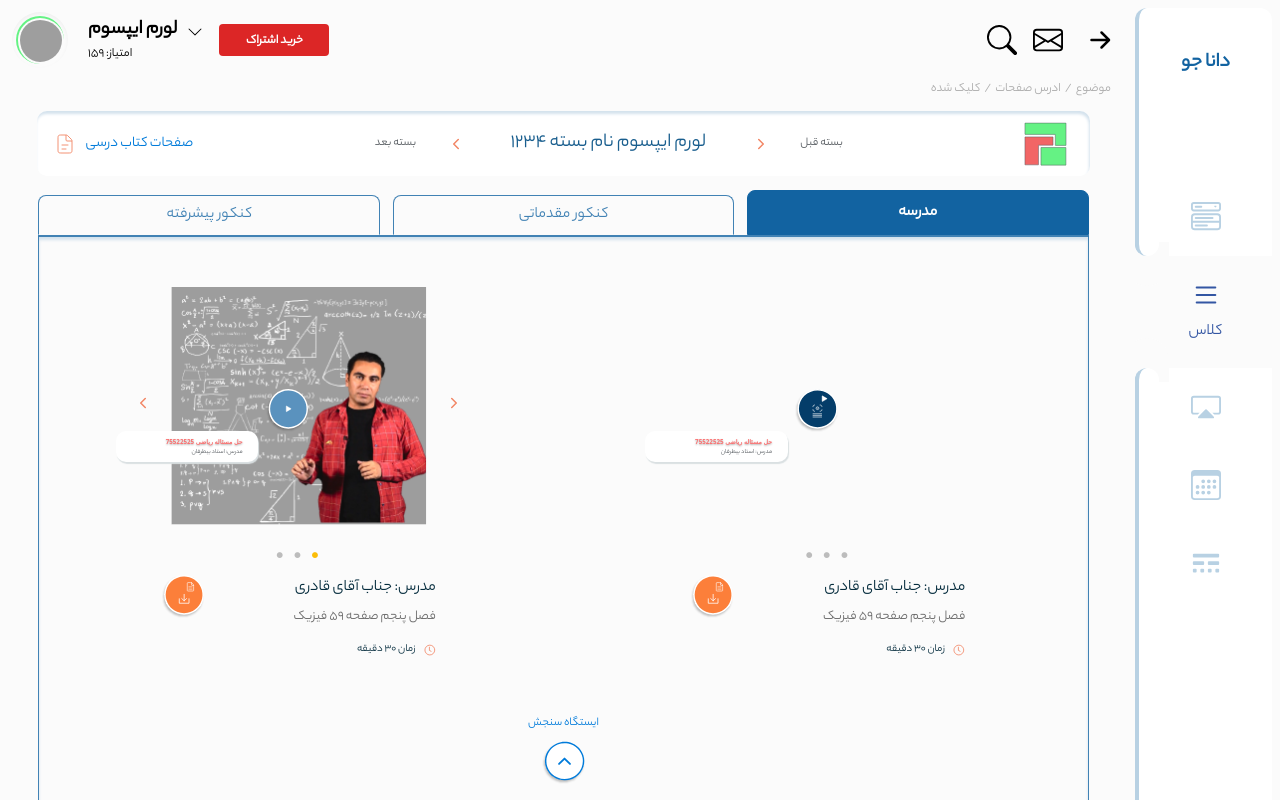
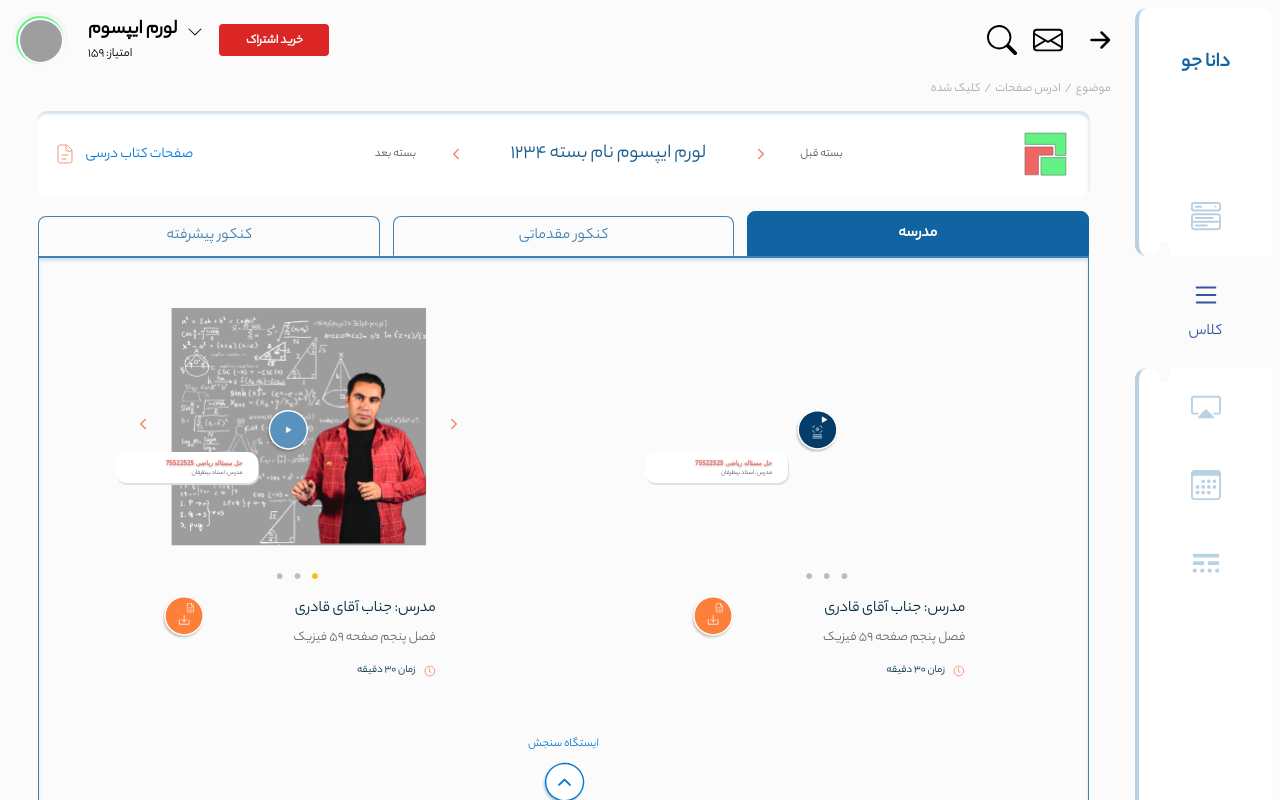
Before and after one commit to alimoqimi97/html_frontend, a website: page pages/package.html in a window 1280 px wide. Drawn offline with Linux system fonts and the light colour scheme; grey boxes are pictures that could not be loaded.

```diff
--- a/pages/styles.css
+++ b/pages/styles.css
@@ -267,7 +267,7 @@
 }
 
 section.PACKAGE-main-content .PACKAGE-header {
-  @apply bg-white mb-[1.3125rem] h-[4.0625rem] md:mb-[25px] lg:mb-[30px] mx-auto px-4 w-full xl:h-[5.375rem] lg:pr-[1.439375rem] rounded-[0.625rem] shadow-[inset_-1px_3px_3px_#D4E2ED] flex flex-row justify-between items-center xl:mb-[3.125rem];
+  @apply bg-white mb-[1.3125rem] h-[4.0625rem] md:mb-[25px] lg:mb-[30px] mx-auto px-4 w-full lg:h-[5.375rem] lg:pr-[1.439375rem] rounded-[0.625rem] shadow-[inset_-1px_3px_3px_#D4E2ED] flex flex-row justify-between items-center xl:mb-[3.125rem];
 }
 
 .PACKAGE-lesson-book-pages {
```
Also changed, not shown: dist/output.css.
